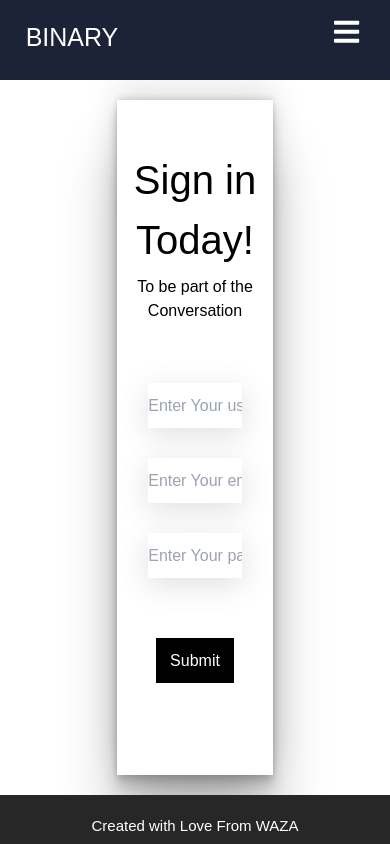
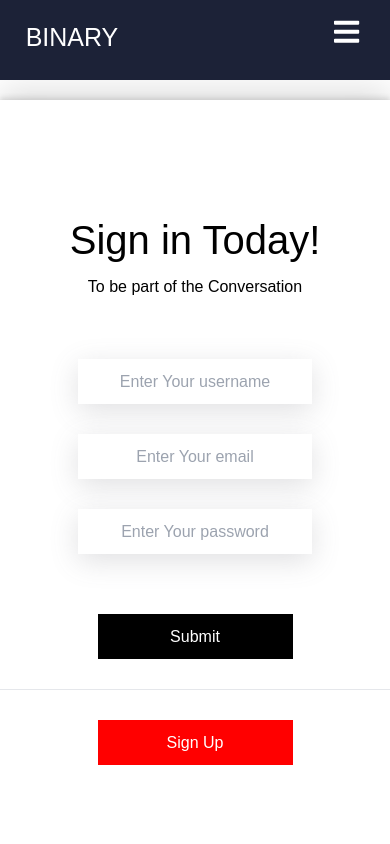
Before and after one commit to DavidWaza/waza-web, a React (Create React App) app: page /SignIn in a window 390 px wide. Shown: the top 844 px of the page. Built offline with nearby package versions, Linux system fonts and the light colour scheme; the HTML template or start-up script is replaced by a standard one.

Commit message:
sign-up page and and about us

```diff
--- a/src/components/pages/AboutUs.js
+++ b/src/components/pages/AboutUs.js
@@ -17,15 +17,19 @@ function AboutUs() {
         <h1 className="jumbotext py-32">Our Mission</h1>
       </div>
       <div className="black">
-      <p className="text-white py-20 px-20 ">We aim to ELIMINATE the annoying transaction fees</p>
+      <p className="text-white py-10 px-20 text-md">We build technology to help Africa’s best businesses grow - from new startups, to market leaders launching new business models.
+
+We make it easy for businesses to accept secure payments from multiple local and global payment channels, and then we provide tools to help you retain existing customers, and acquire new ones.
+
+As makers and business owners ourselves, we’re inspired by a vision of millions of exceptional businesses across the continent who’re profitable, envied, and loved. We believe that in our lifetimes, businesses in Africa will routinely go toe to toe with the best companies on the planet, and win. Building that world gives us purpose, every day.</p>
       </div>
     </div>
     <div className="grid grid-cols-2 my-1 mx-1 gap-1">
       <div className="black">
-      <p className="text-white py-20 px-20 ">lorem isom</p>
+      <p className="text-white py-32 px-20 ">We’re a deeply mission-driven company, and these are the core ideas we return to when we make decisions.</p>
       </div>
       <div className="vision">
-      <h1 className="jumbotext py-32">Our Vision</h1>
+      <h1 className="jumbotext py-32">Our Values</h1>
       </div>
     </div>
     </>
--- a/src/components/pages/SignIn.css
+++ b/src/components/pages/SignIn.css
@@ -3,8 +3,9 @@
     font-family: Arial, Helvetica, sans-serif;
 }
 .sign-card{
+
     margin:auto;
-    height:80vh;
+    height:100vh;
     width:40%;
     margin-top: 20px;
     margin-bottom: 20px;
@@ -45,3 +46,33 @@ input {
     color:white;
     cursor: pointer;
 }
+.error_msg{
+    background-color: black;
+    height:30px;
+    padding:4px 6px;
+    color:red;
+    width:50%;
+    margin:0 auto;
+    text-align: center;
+}
+hr {
+    margin-top:30px;
+    margin-bottom: 30px;
+}
+.btn-red{
+    background-color:red;
+    color:white;
+}
+@media only screen and (max-width: 495px) {
+    .sign-card {
+        width: 100%;
+        padding-top:60px;
+    }
+
+  }
+  @media only screen and (max-width:768px) {
+      .sign-card{
+          width: 100%;
+          padding-top:60px;
+      }
+  }
--- a/src/components/pages/SignIn.js
+++ b/src/components/pages/SignIn.js
@@ -1,12 +1,13 @@
 import React from "react";
 import "./SignIn.css";
-import  useForm from "./useForms";
+import useForm from "./useForms";
+import validateInfo from "./validateInfo";
 
 const SignIn = () => {
-    const {handleChange, values} = useForm()
+  const { handleChange, values, handleSubmit, errors } = useForm(validateInfo);
   return (
     <div className="sign-card">
-      <form>
+      <form className="form" onSubmit={handleSubmit}>
         <h1 className="signin__text">Sign in Today!</h1>
         <p className="signin__subtext">To be part of the Conversation</p>
         <div className="sign__input">
@@ -18,6 +19,7 @@ const SignIn = () => {
             value={values.username}
             onChange={handleChange}
           ></input>
+          {errors.username && <p className="error_msg">{errors.username}</p>}
           <input
             type="text"
             name="email"
@@ -26,6 +28,8 @@ const SignIn = () => {
             value={values.email}
             onChange={handleChange}
           ></input>
+
+          {errors.email && <p className="error_msg">{errors.email}</p>}
           <input
             type="password"
             name="password"
@@ -34,11 +38,17 @@ const SignIn = () => {
             value={values.password}
             onChange={handleChange}
           ></input>
+
+          {errors.password && <p className="error_msg">{errors.password}</p>}
         </div>
         <div className="sign__input">
           <button className="button" type="submit">
             Submit
           </button>
+
+          <hr/>
+
+          <button className="button btn-red" type="signUp">Sign Up</button>
         </div>
       </form>
     </div>
--- a/src/components/pages/useForms.js
+++ b/src/components/pages/useForms.js
@@ -1,12 +1,12 @@
 import { useState } from "react";
 
-function useForms() {
+const useForms = validate => {
   const [values, setValues] = useState({
     username: "",
     email: "",
     password: "",
   });
-
+const [errors, setErrors] = useState({})
   const handleChange = (e) => {
     const { name, value } = e.target
     setValues({
@@ -17,9 +17,10 @@ function useForms() {
   };
   const handleSubmit = e => {
     e.preventDefault();
+    setErrors(validate(values))
 }
 
-  return { handleChange, values, handleSubmit };
+  return { handleChange, values, handleSubmit, errors };
 }
 
 export default useForms;
--- /dev/null
+++ b/src/components/pages/validateInfo.js
@@ -0,0 +1,16 @@
+export default function validateInfo(values){
+    let errors = {};
+
+    if(!values.username.trim()){
+        errors.username = 'Username Required!'
+    }
+    if(!values.email){
+        errors.email = 'Email Required!'
+    }
+    if(!values.password){
+        errors.password = 'Password Required!'
+    }else if (values.password < 6) {
+        errors.password = 'Password must be 6 characters above'
+    }
+    return errors;
+}
```
